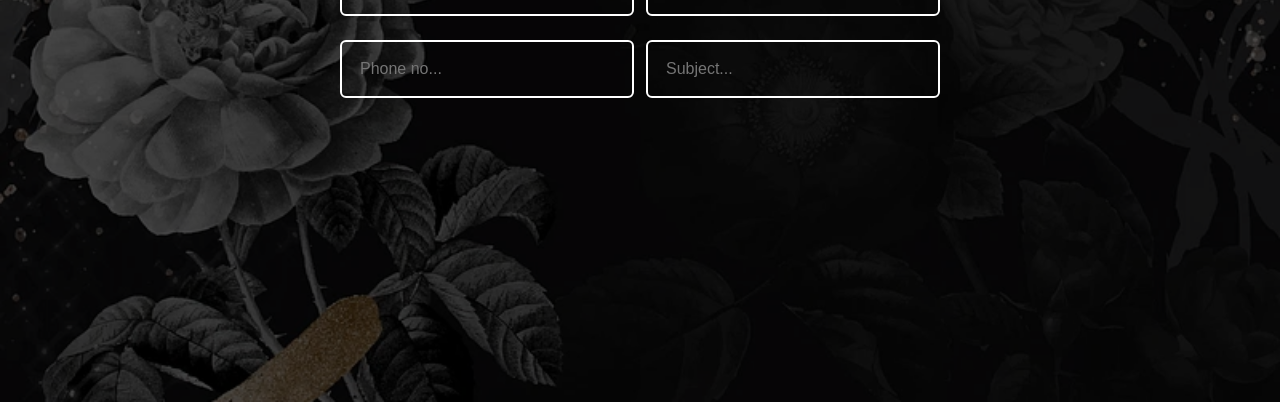
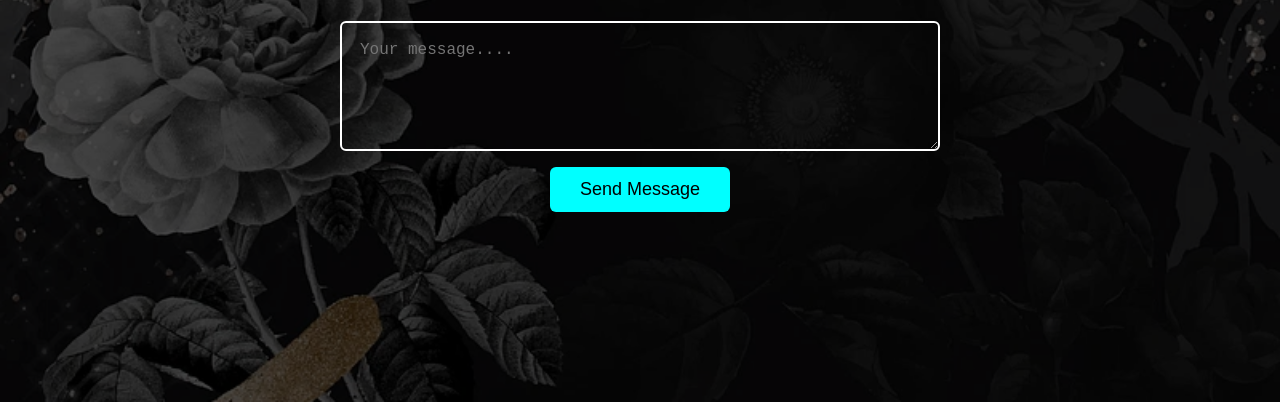
Before and after one commit to Abhi2701singh/form, a plain HTML site: page index.html in a window 1280 px wide. Shown: the part 398-800 px from the top of the page. Drawn offline with Linux system fonts and the light colour scheme.

Commit message:
Update index.html

```diff
--- a/index.html
+++ b/index.html
@@ -37,11 +37,16 @@
                     </div>
                 </div>
 
+                <div class="textarea-field field">
+                    <textarea name="" col="30" rows="5" id="message" placeholder="Your message...." class="item"></textarea>
+                    <div class="error-text">Message can't be blank</div>
+                </div>
 
+                <button type="submit">Send Message</button>
             </form>
         </section>
     </div>
-
+    <script src="script.js"></script>
 </body>
 
 </html>
```
